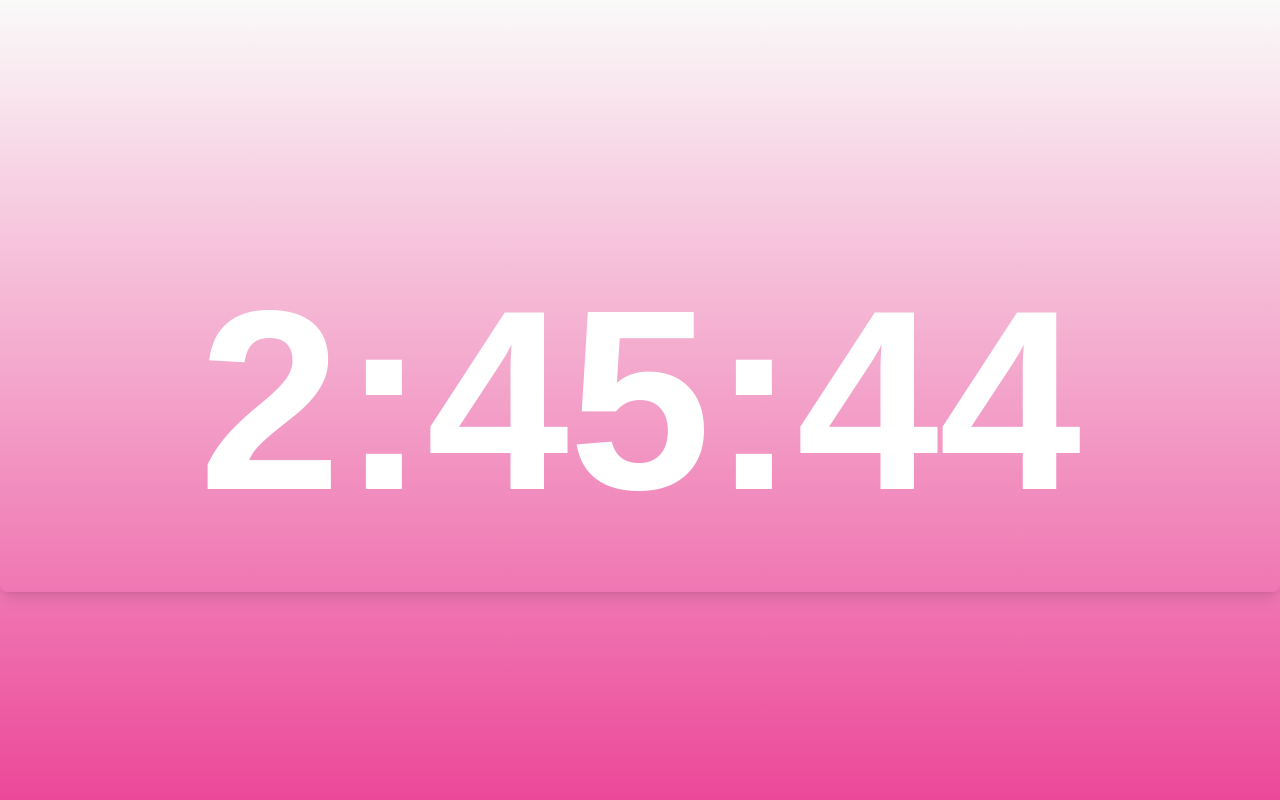
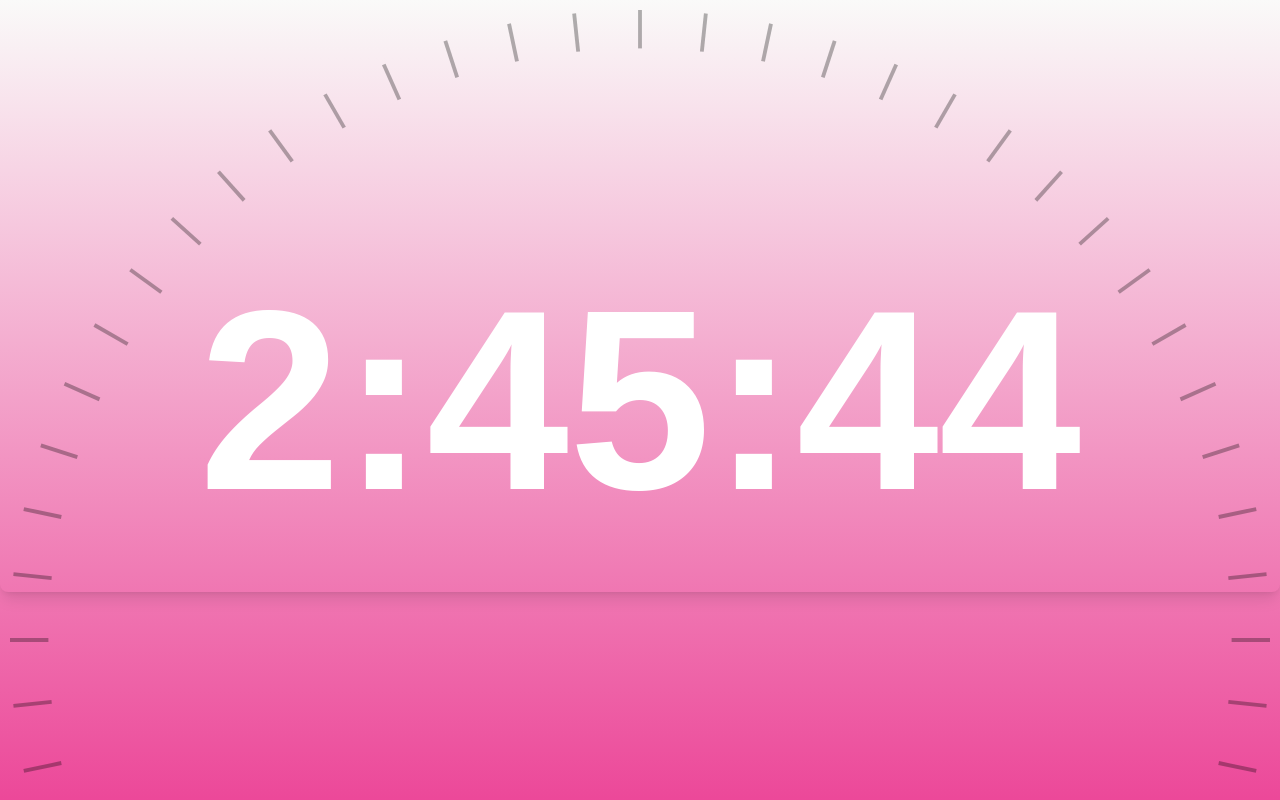
Before and after one commit to yoshikouki/awesome-timer, a Next.js app: page / in a window 1280 px wide. Shown: the top 800 px of the page. Built offline with nearby package versions, Linux system fonts and the light colour scheme; a web font is replaced by a local one.

Commit message:
時計のアニメーション

```diff
--- a/src/app/page.tsx
+++ b/src/app/page.tsx
@@ -1,4 +1,4 @@
-import { Clock } from "./timer";
+import { Clock } from "@/features/clock";
 
 export default async function HomePage() {
   return (
--- /dev/null
+++ b/src/features/clock/animated-tick.tsx
@@ -0,0 +1,13 @@
+import { ClockFace } from "./clock-face";
+
+interface AnimatedClockProps {
+  time: Date | null;
+}
+
+export const AnimatedTick: React.FC<AnimatedClockProps> = ({ time }) => {
+  return (
+    <div className="absolute inset-0">
+      <ClockFace className="animate-clock-tick" />
+    </div>
+  );
+};
--- /dev/null
+++ b/src/features/clock/clock-face.tsx
@@ -0,0 +1,71 @@
+"use client";
+import { cn } from "@/lib/utils";
+import { useState } from "react";
+
+type Tick = {
+  key: number;
+  x1: number;
+  y1: number;
+  x2: number;
+  y2: number;
+  strokeWidth: number;
+};
+
+const generateTicks = (size: number | null): Tick[] => {
+  if (!size) return [];
+  const center = size / 2;
+  const radius = size / 2 - 10;
+
+  const ticks: Tick[] = [];
+  for (let i = 0; i < 60; i++) {
+    const angle = (i / 60) * 360;
+    const radians = (angle * Math.PI) / 180;
+    // ティックの長さをサイズに応じて調整
+    const tickLength = size * 0.03;
+
+    ticks.push({
+      key: i,
+      x1: center + radius * Math.sin(radians),
+      y1: center - radius * Math.cos(radians),
+      x2: center + (radius - tickLength) * Math.sin(radians),
+      y2: center - (radius - tickLength) * Math.cos(radians),
+      strokeWidth: size * 0.003,
+    });
+  }
+  return ticks;
+};
+
+export const ClockFace = ({
+  className,
+}: {
+  className?: string;
+}) => {
+  const [size, setSize] = useState<number | null>(null);
+  const ticks = generateTicks(size);
+
+  const clockFaceRef = (svg: SVGSVGElement) => {
+    if (!svg) return;
+    setSize(svg.clientWidth);
+  };
+
+  return (
+    <svg
+      width={size || 0}
+      height={size || 0}
+      className={cn("h-full w-full stroke-black/30", className)}
+      ref={clockFaceRef}
+    >
+      <title>Clock Face</title>
+      {ticks.map((tick) => (
+        <line
+          key={tick.key}
+          x1={tick.x1}
+          y1={tick.y1}
+          x2={tick.x2}
+          y2={tick.y2}
+          strokeWidth={tick.strokeWidth}
+        />
+      ))}
+    </svg>
+  );
+};
--- a/src/app/timer.tsx
+++ b/src/features/clock/index.tsx
@@ -3,6 +3,7 @@
 import { NoSleep } from "@/features/no-sleep";
 import { cn } from "@/lib/utils";
 import { useState } from "react";
+import { AnimatedTick } from "./animated-tick";
 
 type Time = Date | null;
 
@@ -28,7 +29,7 @@ export const Clock = () => {
   };
 
   return (
-    <div className="flex h-screen w-full flex-col items-center justify-center bg-gradient-to-b from-primary to-pink-500">
+    <div className="relative flex h-screen w-full flex-col items-center justify-center bg-gradient-to-b from-primary to-pink-500">
       <div
         className={cn(
           "mx-4 flex w-full items-center justify-center rounded-lg font-black text-[20vw] text-white shadow-lg",
@@ -37,6 +38,7 @@ export const Clock = () => {
       >
         {formatTime(time)}
       </div>
+      <AnimatedTick time={time} />
     </div>
   );
 };
--- a/tailwind.config.ts
+++ b/tailwind.config.ts
@@ -75,12 +75,21 @@ const config = {
             opacity: "1",
           },
         },
+        "clock-tick": {
+          "95%": {
+            transform: "rotate(0deg)",
+          },
+          to: {
+            transform: "rotate(6deg)",
+          },
+        },
       },
       animation: {
         "accordion-down": "accordion-down 0.2s ease-out",
         "accordion-up": "accordion-up 0.2s ease-out",
         "fade-in":
           "fade-in 0.2s cubic-bezier(0.390, 0.575, 0.565, 1.000)  both",
+        "clock-tick": "clock-tick 1s ease-in-out infinite",
       },
     },
   },
```
